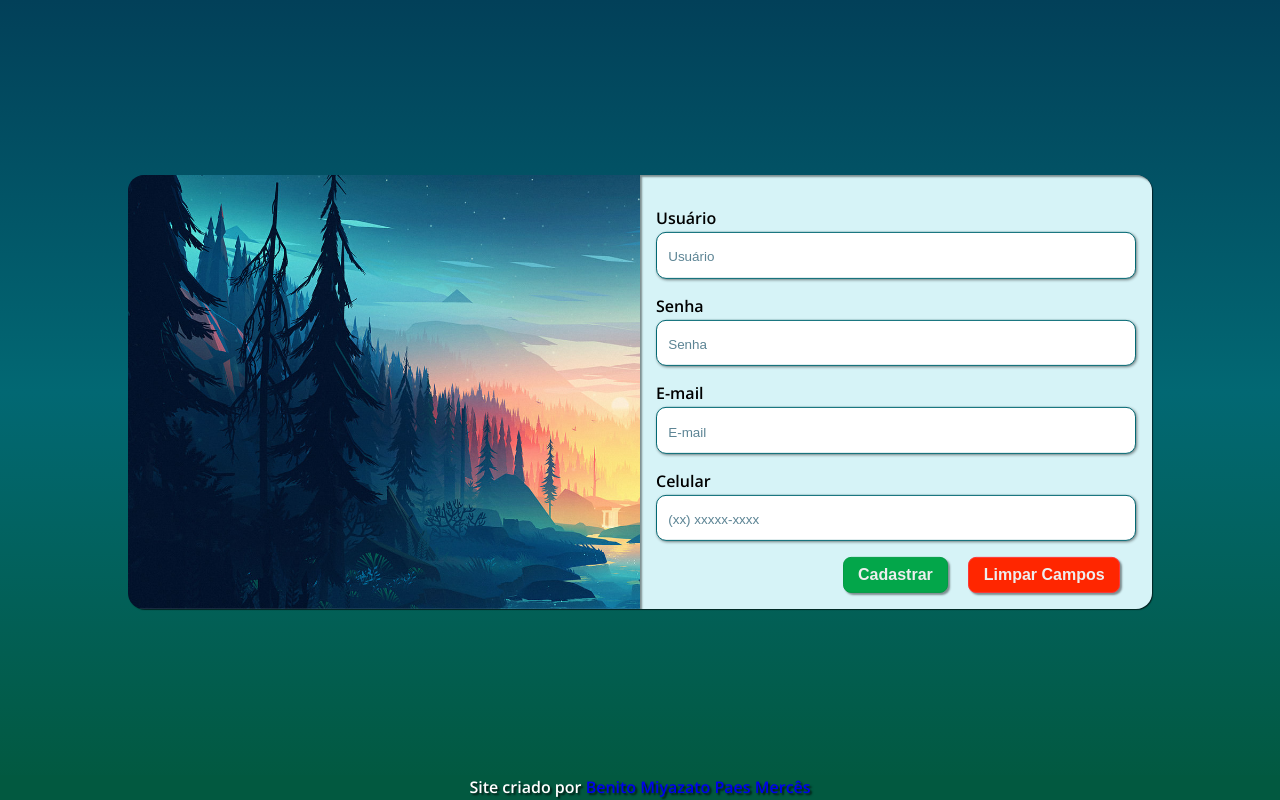
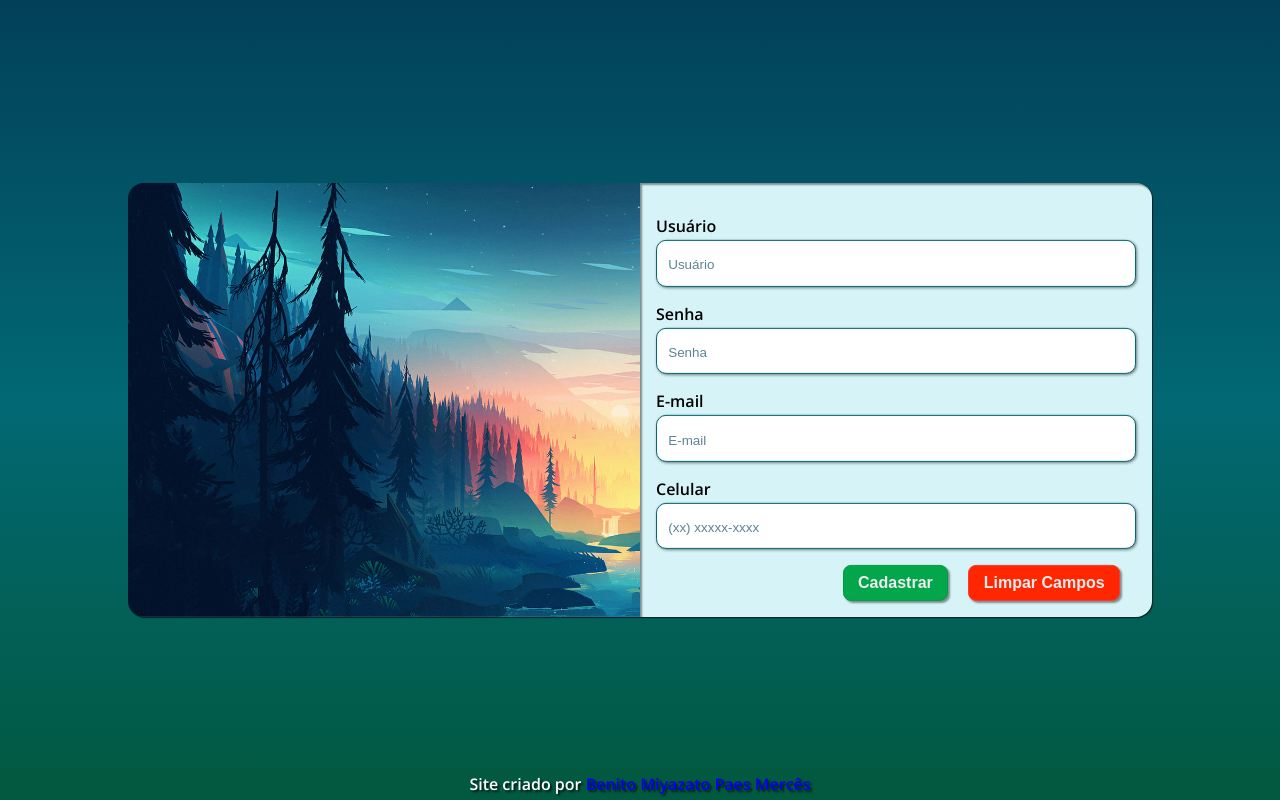
Before and after one commit to benitomiyazato/tela-cadastro, a plain HTML site: page index.html in a window 1280 px wide. Drawn offline with nearby package versions, Linux system fonts and the light colour scheme.

Commit message:
footer and body small adjustment

```diff
--- a/styles/style.css
+++ b/styles/style.css
@@ -19,7 +19,7 @@
 }
 
 body {
-  height: 98vh;
+  height: 100vh;
   background: var(--color2);
   background-image: linear-gradient(
     var(--color1),
@@ -36,7 +36,7 @@ footer {
   width: 100%;
   background: var(--color4);
   color: white;
-  padding: 0.1rem;
+  padding: 0.3rem;
   font-size: 1em;
   font-weight: bold;
 }
```
